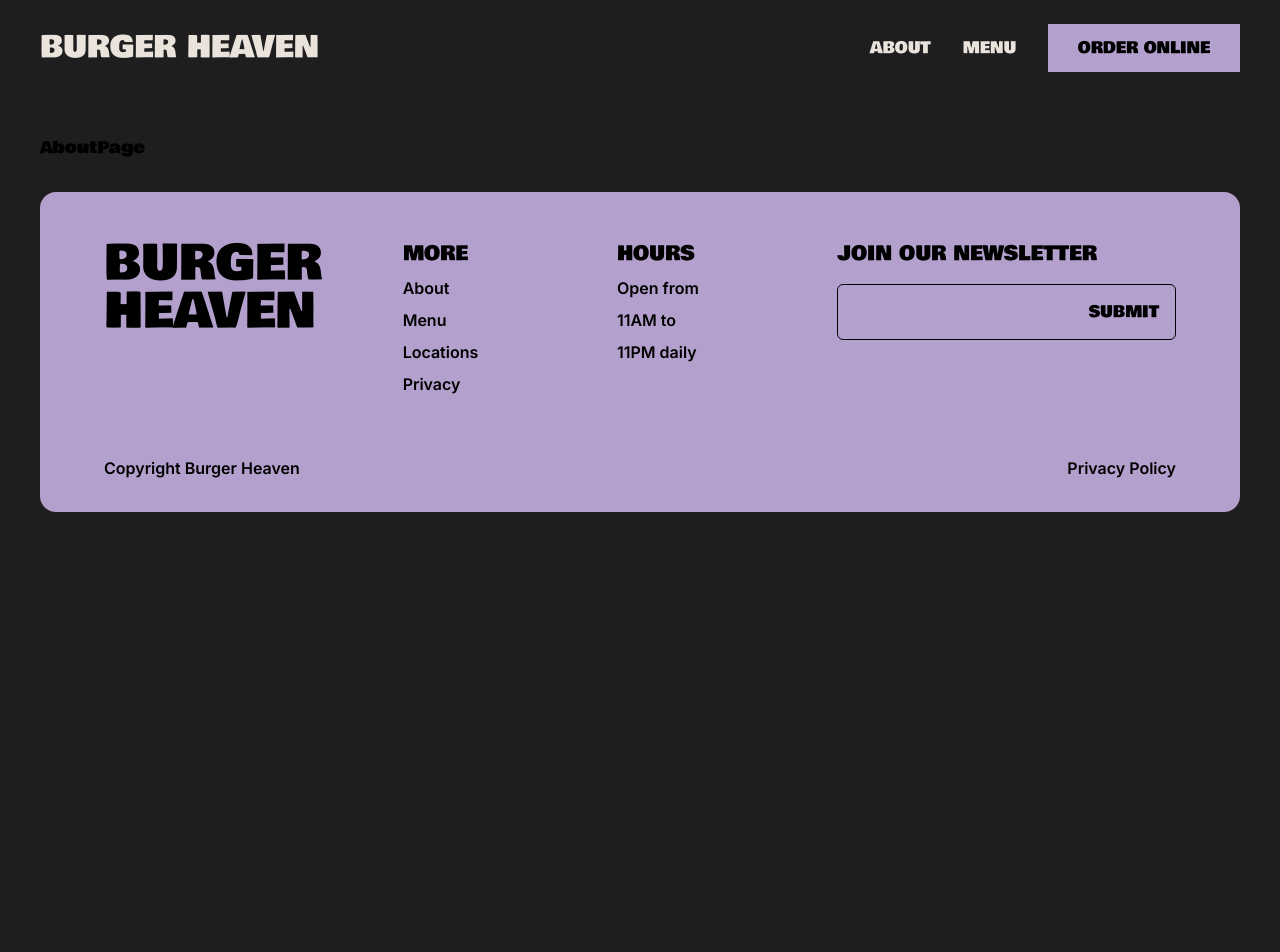
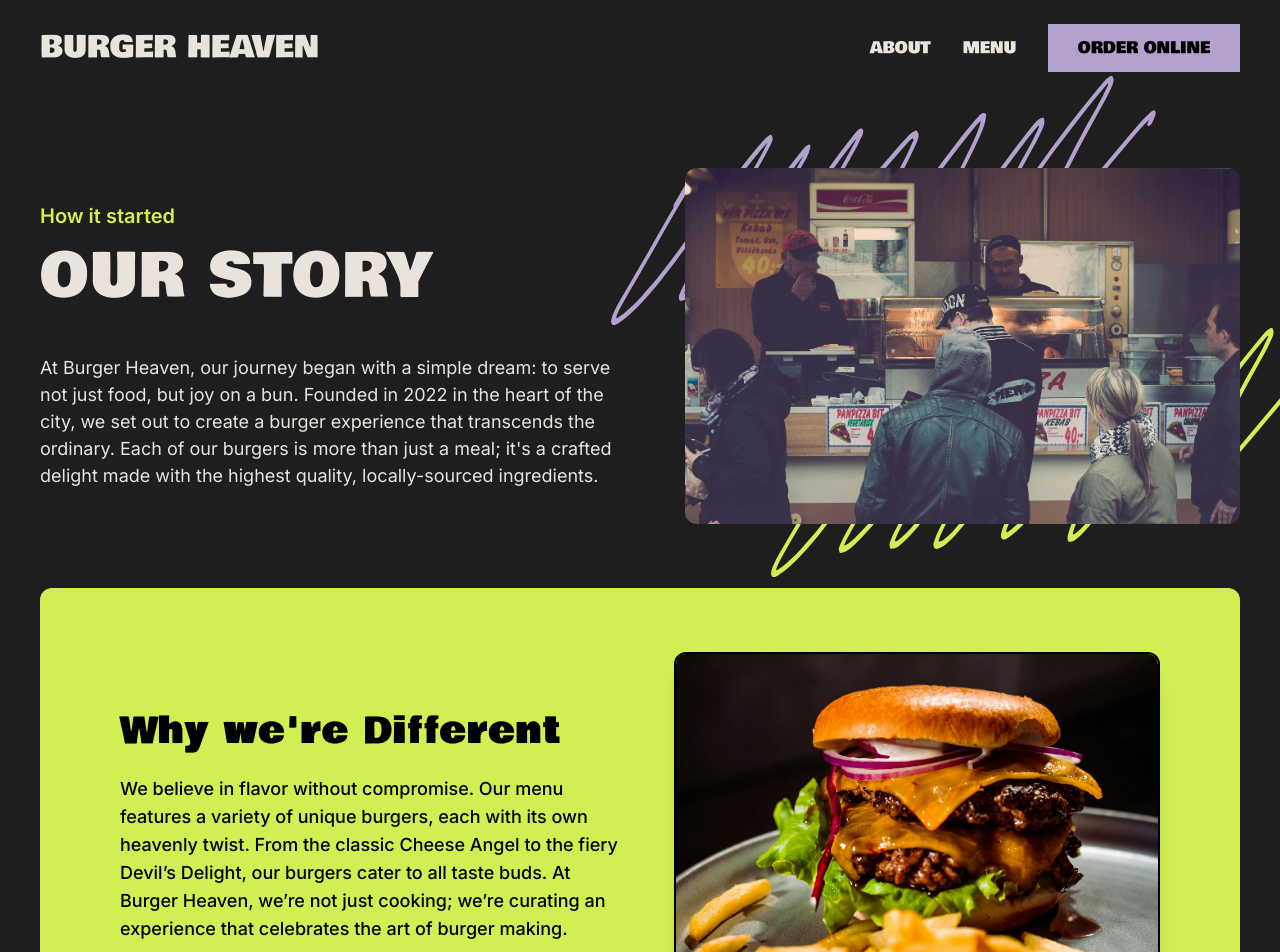
Before and after one commit to christianrazul/burger-heaven, a React (Vite) app: page /about in a window 1280 px wide. Shown: the top 952 px of the page. Before the commit the page ends 800 px from the top, so only its background shows below. Built offline with nearby package versions, Linux system fonts and the light colour scheme.

Commit message:
Build About Page

```diff
--- a/src/pages/AboutPage.tsx
+++ b/src/pages/AboutPage.tsx
@@ -1,5 +1,313 @@
+import { motion } from "framer-motion";
+
+const OurStory = () => {
+  const textVariants = {
+    hidden: { y: 30, opacity: 0 },
+    visible: (index: number) => ({
+      y: 0,
+      opacity: 1,
+      transition: {
+        delay: index * 0.1,
+        duration: 0.6,
+        type: "spring",
+        stiffness: 120,
+        damping: 12,
+      },
+    }),
+  };
+
+  const sectionVariants = {
+    hidden: {
+      y: 100,
+      opacity: 0,
+      scale: 0,
+    },
+    visible: {
+      y: 0,
+      opacity: 1,
+      scale: 1,
+      transition: {
+        type: "spring",
+        bounce: 0.4,
+        duration: 1,
+      },
+    },
+  };
+
+  return (
+    <section className="flex justify-center gap-16">
+      <div className="flex flex-col justify-center gap-4">
+        <motion.h2
+          className="font-inter text-xl font-semibold text-accentLime"
+          variants={textVariants}
+          initial="hidden"
+          animate="visible"
+        >
+          How it started
+        </motion.h2>
+        <motion.h1
+          className="mb-8 text-6xl font-light tracking-wide text-textBeige"
+          variants={textVariants}
+          initial="hidden"
+          animate="visible"
+          custom={1}
+        >
+          OUR STORY
+        </motion.h1>
+        <motion.p
+          className="font-inter text-lg leading-normal text-textBeige"
+          variants={textVariants}
+          initial="hidden"
+          animate="visible"
+          custom={2}
+        >
+          At Burger Heaven, our journey began with a simple dream: to serve not
+          just food, but joy on a bun. Founded in 2022 in the heart of the city,
+          we set out to create a burger experience that transcends the ordinary.
+          Each of our burgers is more than just a meal; it's a crafted delight
+          made with the highest quality, locally-sourced ingredients.
+        </motion.p>
+      </div>
+      <motion.div
+        className="relative"
+        variants={sectionVariants}
+        initial="hidden"
+        animate="visible"
+      >
+        <img
+          src="./assets/left-squiggly.svg"
+          className="absolute -bottom-10 -right-20 -z-20 -rotate-3"
+        />
+        <img
+          src="./assets/right-squiggly.svg"
+          className="absolute -inset-20 -z-20 -rotate-3"
+        />
+        <img src="./assets/people-eating-burgers.webp" className="rounded-xl" />
+      </motion.div>
+    </section>
+  );
+};
+
+const AdditionalInfo = () => {
+  const textVariants = {
+    hidden: { y: 30, opacity: 0 },
+    visible: (index: number) => ({
+      y: 0,
+      opacity: 1,
+      transition: {
+        delay: index * 0.1,
+        duration: 0.6,
+        type: "spring",
+        stiffness: 120,
+        damping: 12,
+      },
+    }),
+  };
+  return (
+    <section className="flex w-full flex-col gap-12">
+      <div className="flex w-full gap-12 rounded-xl bg-accentLime px-20 py-16">
+        <div className="flex w-1/2 flex-col justify-center">
+          <motion.h2
+            className="mb-6 text-4xl tracking-wide"
+            variants={textVariants}
+            initial="hidden"
+            animate="visible"
+          >
+            Why we're Different
+          </motion.h2>
+          <motion.p
+            className="font-inter text-lg font-medium"
+            variants={textVariants}
+            initial="hidden"
+            animate="visible"
+          >
+            We believe in flavor without compromise. Our menu features a variety
+            of unique burgers, each with its own heavenly twist. From the
+            classic Cheese Angel to the fiery Devil’s Delight, our burgers cater
+            to all taste buds. At Burger Heaven, we’re not just cooking; we’re
+            curating an experience that celebrates the art of burger making.
+          </motion.p>
+        </div>
+        <motion.div
+          className="h-[350px] w-[500px]"
+          variants={textVariants}
+          initial="hidden"
+          animate="visible"
+        >
+          <img
+            src="./assets/burger-and-fries.webp"
+            className="h-full w-full rounded-xl border-2 border-black object-cover object-center shadow-xl"
+          />
+        </motion.div>
+      </div>
+      <div className="flex w-full gap-12 rounded-xl bg-accentPurple px-20 py-16">
+        <motion.div
+          className="h-[350px] w-[500px]"
+          variants={textVariants}
+          initial="hidden"
+          animate="visible"
+        >
+          <img
+            src="./assets/cooking-burgers.webp"
+            className="h-full w-full rounded-xl border-2 border-black object-cover object-center shadow-xl"
+          />
+        </motion.div>
+        <div className="flex w-1/2 flex-col justify-center">
+          <motion.h2
+            className="mb-6 text-4xl tracking-wide"
+            variants={textVariants}
+            initial="hidden"
+            animate="visible"
+          >
+            Our Commitment to Quality
+          </motion.h2>
+          <motion.p
+            className="font-inter text-lg font-medium"
+            variants={textVariants}
+            initial="hidden"
+            animate="visible"
+          >
+            Quality is the cornerstone of our heavenly creed. We meticulously
+            select each ingredient, ensuring it meets our high standards for
+            freshness and taste. Our beef is always 100% organic, sourced from
+            local farms practicing sustainable agriculture, ensuring every bite
+            supports our community and environment.
+          </motion.p>
+        </div>
+      </div>
+    </section>
+  );
+};
+
+const CTA = () => {
+  const textVariants = {
+    hidden: { y: 30, opacity: 0 },
+    visible: (index: number) => ({
+      y: 0,
+      opacity: 1,
+      transition: {
+        delay: index * 0.1,
+        duration: 0.6,
+        type: "spring",
+        stiffness: 120,
+        damping: 12,
+      },
+    }),
+  };
+
+  const sectionVariants = {
+    hidden: {
+      y: 100,
+      opacity: 0,
+      scale: 0,
+    },
+    visible: {
+      y: 0,
+      opacity: 1,
+      scale: 1,
+      transition: {
+        type: "spring",
+        bounce: 0.4,
+        duration: 1,
+      },
+    },
+  };
+
+  const buttonVariants = {
+    rest: {
+      opacity: 0,
+      scale: 0,
+    },
+    visible: {
+      opacity: 1,
+      scale: 1,
+      transition: {
+        duration: 0.3,
+        ease: "easeInOut",
+      },
+    },
+    hover: {
+      scale: 1,
+      backgroundColor: "#B3A0CD", // Change to accentPurple
+      color: "black",
+      transition: {
+        duration: 0.2,
+        ease: "easeInOut",
+      },
+    },
+  };
+  return (
+    <motion.section
+      className="relative flex h-[503px] w-full flex-col items-center justify-center"
+      variants={sectionVariants}
+      initial="hidden"
+      whileInView="visible"
+      viewport={{ once: true, amount: 0.5 }}
+    >
+      <img
+        src="./assets/right-squiggly.svg"
+        className="absolute -left-[520px] -top-28"
+      />
+      <div className="flex flex-col items-center gap-4">
+        <motion.h1
+          className="w-[895px] text-center text-7xl text-textBeige"
+          variants={textVariants}
+          initial="hidden"
+          animate="visible"
+        >
+          JOIN US IN PARADISE
+        </motion.h1>
+        <div className="mb-8 flex justify-center">
+          <motion.p
+            className="w-2/3 text-center font-inter font-medium text-textBeige"
+            variants={textVariants}
+            initial="hidden"
+            animate="visible"
+          >
+            At Burger Heaven, every customer is treated like an angel. Whether
+            you're dining in or ordering out, our team is dedicated to providing
+            service that's as exceptional as our burgers. Come visit us and
+            discover why Burger Heaven is not just a place to eat, but a place
+            to gather, celebrate, and enjoy the best burgers you'll ever taste!
+          </motion.p>
+        </div>
+        <div className="flex gap-4 ">
+          <motion.button
+            className="h-14 w-48 bg-accentLime text-black"
+            variants={buttonVariants}
+            initial="rest"
+            animate="visible"
+            whileHover="hover"
+          >
+            ORDER ONLINE
+          </motion.button>
+          <motion.button
+            className="h-14 w-48 border bg-transparent text-textBeige"
+            variants={buttonVariants}
+            initial="rest"
+            animate="visible"
+            whileHover="hover"
+          >
+            VIEW LOCATION
+          </motion.button>
+        </div>
+      </div>
+      <img
+        src="./assets/left-squiggly.svg"
+        className="absolute -bottom-16 -right-[520px] z-10"
+      />
+    </motion.section>
+  );
+};
+
 const AboutPage = () => {
-  return <div>AboutPage</div>;
+  return (
+    <div className="flex flex-col gap-16 py-8">
+      <OurStory />
+      <AdditionalInfo />
+      <CTA />
+    </div>
+  );
 };
 
 export default AboutPage;
```
